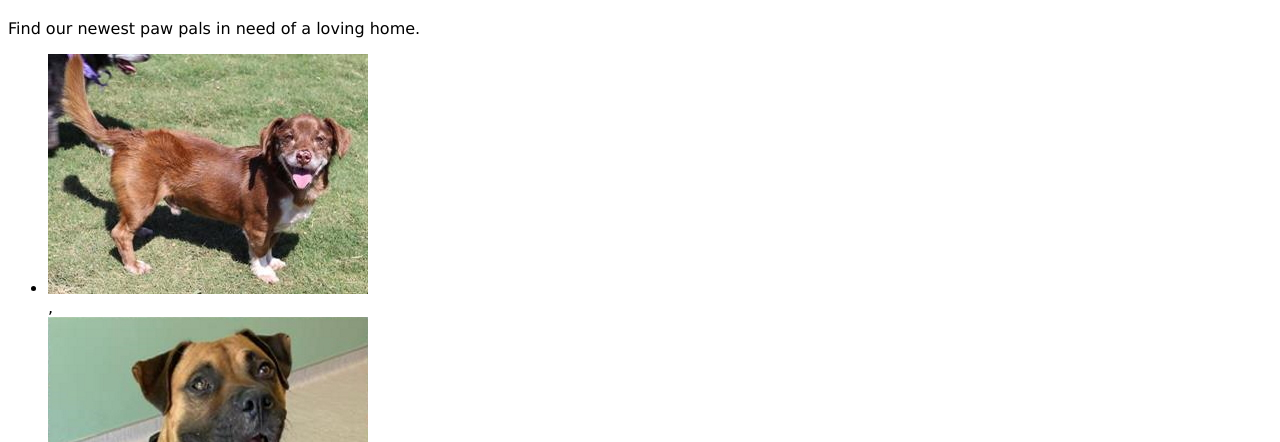
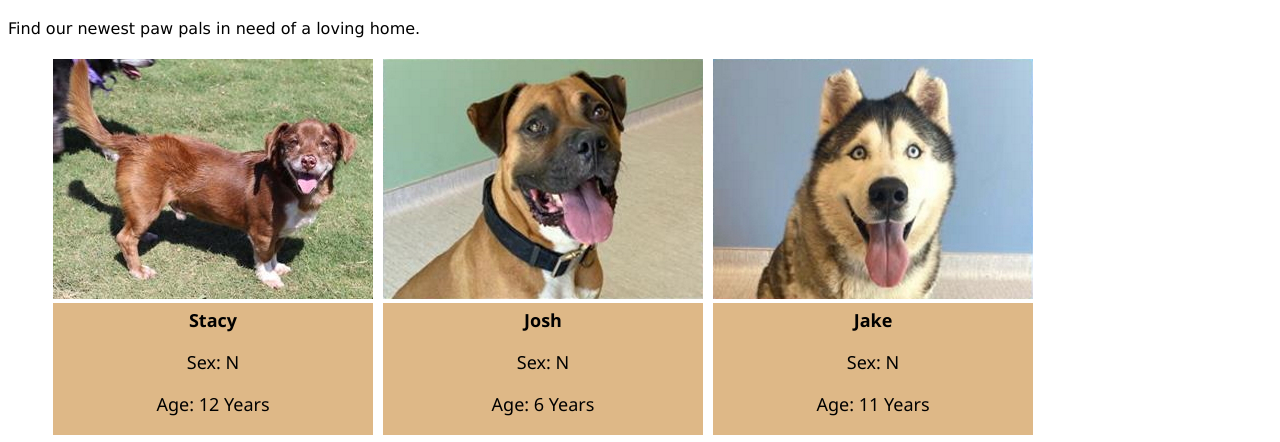
Before and after one commit to gamefensi/m1-assignment, a plain HTML site: page our-pets.html in a window 1280 px wide. Shown: the part 506-948 px from the top of the page. Drawn offline with Linux system fonts and the light colour scheme.

Commit message:
Added captions through JS/CSS

```diff
--- a/our-pets.html
+++ b/our-pets.html
@@ -57,24 +57,72 @@
     <!-- End Container -->
     <!-- Begin JavaScript -->
     <script>
-      var numOfPhotos = 6;
+      var numOfPhotos = 10;
       var photos = []; //Declare an empty array to store image element
       var fileNames = []; //Declare an empty array to store image filenames
       var imageList = []; //Declare an empty array to store html list that contains an image
       var image; //Declare an empty variable to store assembled image list codes
       var openList = "<li id='photo'>"; //Declare a variable to contain an open list tag
       var closeList = "</li>"; //Declare a variable to contain a close list tag
+      var openCaption = "<figcaption>";
+      var closeCaption = "</figcaption>";
+
+      // Pet 1 info
+      var petCap1 = "Stacy<p>Sex: N</p><p>Age: 12 Years</p>";
+      var petDesc1 = "Stacy is a 12 year old Chocolate White Dachshund Mix.";
+
+      // Pet 2 info
+      var petCap2 = "Josh <p>Sex: N</p><p>Age: 6 Years</p>";
+      var petDesc2 = "Josh is a 6 year old Fawn White Boxer Mix.";
+
+      // Pet 3 info
+      var petCap3 = "Jake  <p>Sex: N</p> <p>Age: 11 Years</p>";
+      var petDesc3 = "Jake is an 11 year old Black White Siberian Husky";
+
+      // Pet 4 info
+      var petCap4 = "Kevin  <p>Sex: N</p>  <p>Age: 6 Years</p>";
+      var petDesc4 = "Kevin is a 6 year old White Siberian Husky";
+
+      // Pet 5 info
+      var petCap5 = "Trunks <p>Sex: M</p> <p>Age: 6 Years</p>";
+      var petDesc5 = "Trunks is a 6 year old Black White Poodle Min Havanese";
+
+      // Pet 6 info
+      var petCap6 = "Chris <p>Sex: M</p> <p>Age: 8 Years</p>";
+      var petDesc6 = "Chris is a 8 year old Fawn Black German Shepherd Mix";
+
+      // Pet 7 info
+      var petCap7 = "Jesse  <p>Sex: M</p>  <p>Age: 4 Years</p>";
+      var petDesc7 = "Jesse is a 4 year old Black Brown Germ Shepherd Siberian Husky";
+
+      // Pet 8 info
+      var petCap8 = "Sully  <p>Sex: N</p>  <p>Age: 3 Years</p>";
+      var petDesc8 = "Sully is a 3 year old Black White Siberian Husky";
+
+      // Pet 9 info
+      var petCap9 = "Jill  <p>Sex: F</p>  <p>Age: 4 Years</p>";
+      var petDesc9 = "Jill is a 4 year old Red White Black Mouth Cur Mix";
+
+      // Pet 10 info
+      var petCap10 = "Christina<p>Sex: N</p><p>Age: 7 Years</p>";
+      var petDesc10 = "Christina is a 7 year old Black Shetid Sheepdog Mix";
+
+      var petNameList = [petCap1,petCap2,petCap3,petCap4,petCap5,petCap6,petCap7,petCap8,petCap9,petCap10];
+      var openDescTag = "<div class='desc'>"
+      var closeDescTag = "</div>"
+      var descList = [petDesc1,petDesc2,petDesc3,petDesc4,petDesc5,petDesc6,petDesc7,petDesc8,petDesc9,petDesc10];
+
 
       //Create a loop to create 6 images starting with index of 0
       for (var i = 0; i < numOfPhotos; i++) {
         fileNames.push("petphoto" + (i + 1)); //create image file name & store in array
         photos.push("<img src='images/" + fileNames[i] + ".jpg'>"); //Assemble file name into an image element and store in an array
-        image = openList + photos[i] + closeList; //Assemble everything
+        image = openList + photos[i]  + openDescTag + descList[i] + closeDescTag + openCaption + petNameList[i] + closeCaption  + closeList; //Assemble everything
         imageList.push(image); //Store the fully assembled code of each image list
       }
 
       //Display all six image codes stored in the array
-      document.getElementById("album").innerHTML = imageList;
+      document.getElementById("album").innerHTML = imageList.join('');
     </script>
   </body>
 </html>
--- a/style.css
+++ b/style.css
@@ -181,3 +181,39 @@ label {
   color: ivory;
   border: none;
 }
+
+/* Our Pets Page */
+
+#album li {
+  position: relative;
+}
+#photo {
+  display: inline-block;
+  margin: 5px;
+}
+#photo figcaption {
+  text-align: center;
+  /* text-transform: uppercase; */
+  font-family:'Segoe UI', Tahoma, Geneva, Verdana, sans-serif;
+  background-color:burlywood ;
+  font-size: large;
+  font-weight: bold;
+  padding: 5px 0 1px 0;
+}
+#photo figcaption p {
+  font-weight:lighter ;
+}
+div .desc {
+  visibility: hidden;
+  position: absolute;
+  text-align: center;
+  bottom: 200px;
+  left: 10px;
+  padding: 10px;
+  font-size: small;
+  background-color: rgba(255, 255, 255, 0.747);
+  width: 280px;
+}
+main #album li:hover .desc{
+  visibility:visible;
+}
```
Also changed, not shown: images/petphoto10.jpg (added), images/petphoto7.jpg (added), images/petphoto8.jpg (added), images/petphoto9.jpg (added), images/servicethumb.jfif (added).
